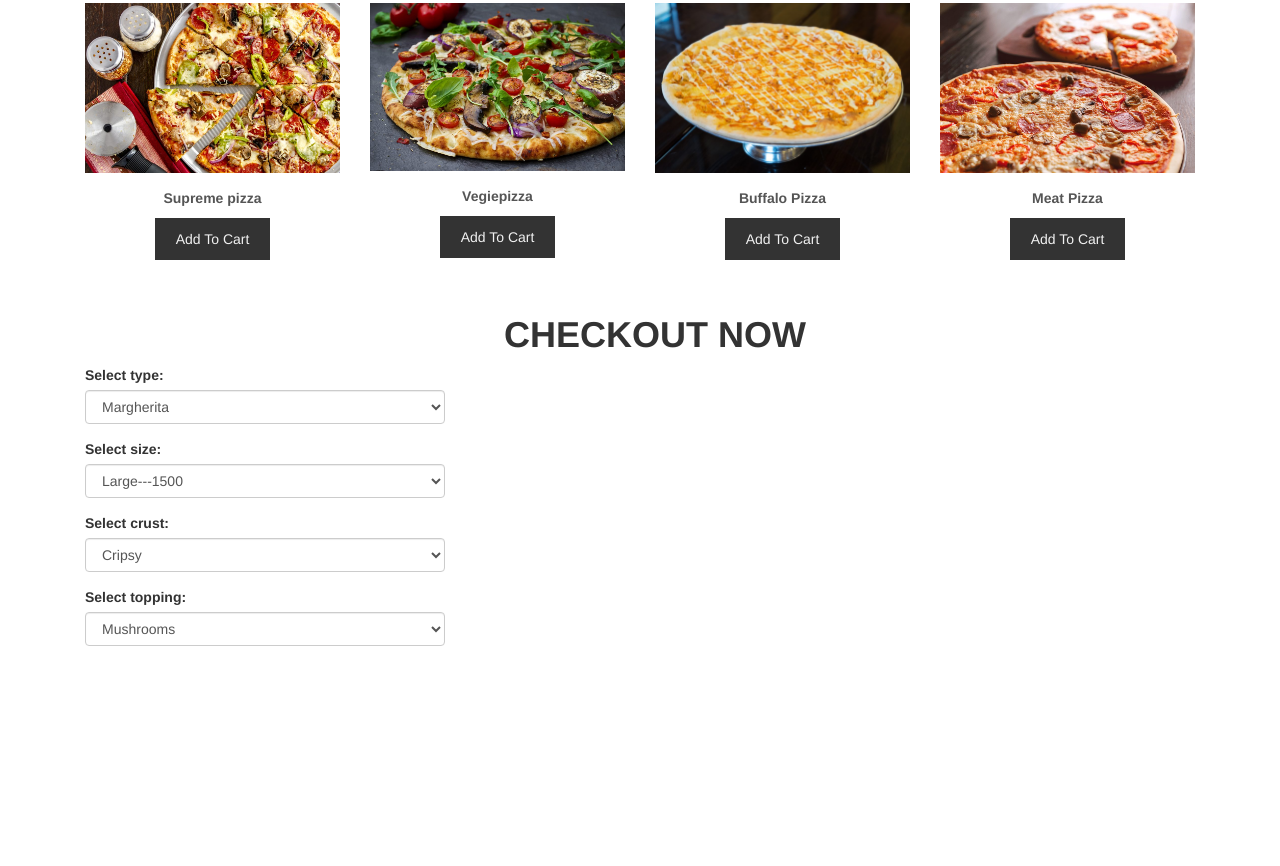
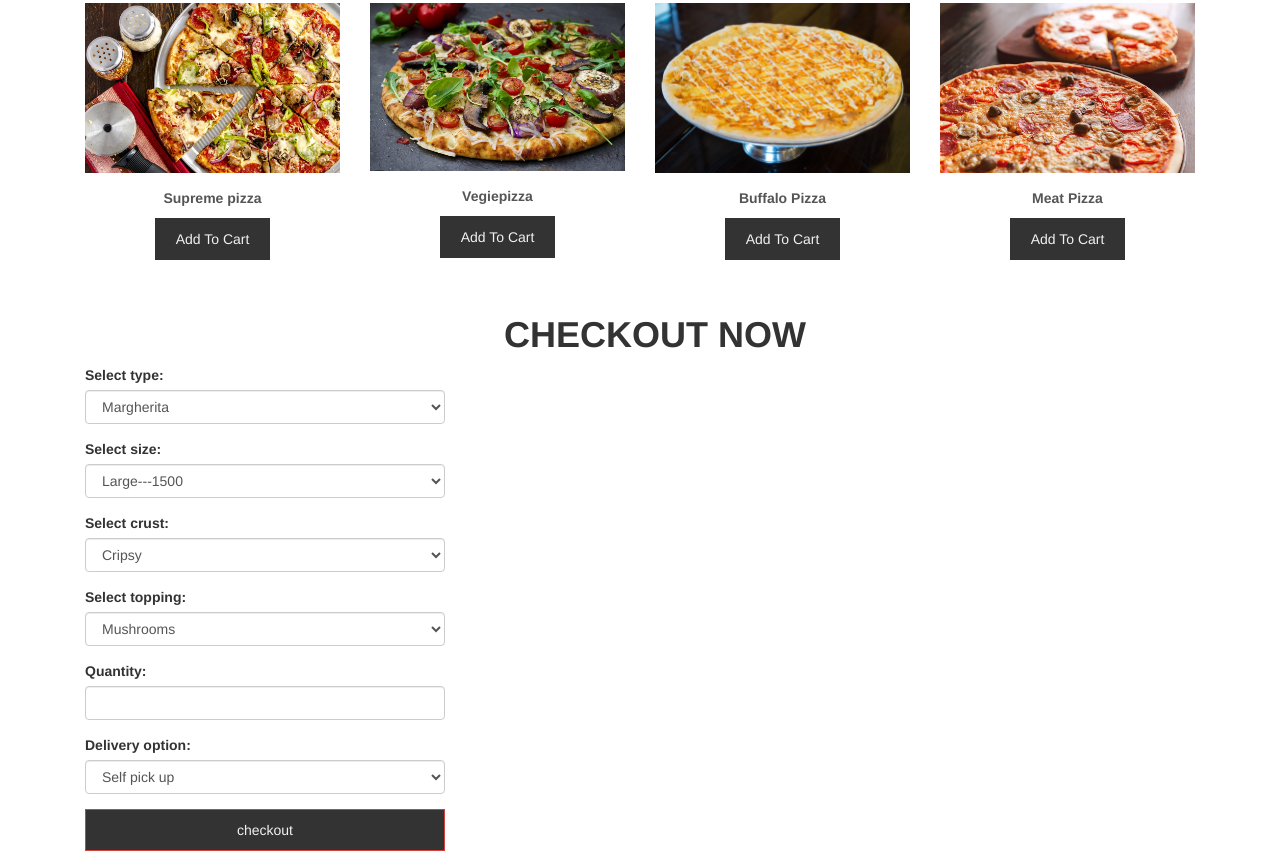
Before and after one commit to Mariga123/J-M-PIZZA-SHOP, a plain HTML site: page index.html in a window 1280 px wide. Shown: the part 1274-2140 px from the top of the page. Before the commit the page ends 1935 px from the top, so only its background shows below. Drawn offline with nearby package versions, Linux system fonts and the light colour scheme.

Commit message:
form indentation

```diff
--- a/index.html
+++ b/index.html
@@ -193,8 +193,8 @@
       </div>
     </div>
   </div>
-  <sectiion id="order" class="py-5 bg-white">
-    <div class="container">
+    <sectiion id="order" class="py-5 bg-white">
+      <div class="container">
         <div class="row">
             <div class="col text-center">
                 <h1 class="display-4 text-uppercase text-dark mb-0">
@@ -244,9 +244,28 @@
                         <option>Bacon</option>
                     </select>
                   </div>
+                  <div class="form-group" required>
+                    <label for="sel1">Quantity:</label>
+                    <input type="number" id="qty" class="form-control" min="1" required>
+                </div>
+                <div class="form-group" required="">
+                    <label for="sel1">Delivery option:</label>
+                    <select class="form-control" id="pick">
+                        <option value="1">Self pick up</option>
+                        <option value="2"> Home delivery</option>
 
+                    </select>
+                </div>
+                <div class="form-group">
 
-  </section>
+                    <button type="submit" class="btn btn-danger btn-block">checkout</button>
+
+                </div>
+              </form>
+          </div>
+        </div>
+      </div>
+    </section>
 
 
 
```
